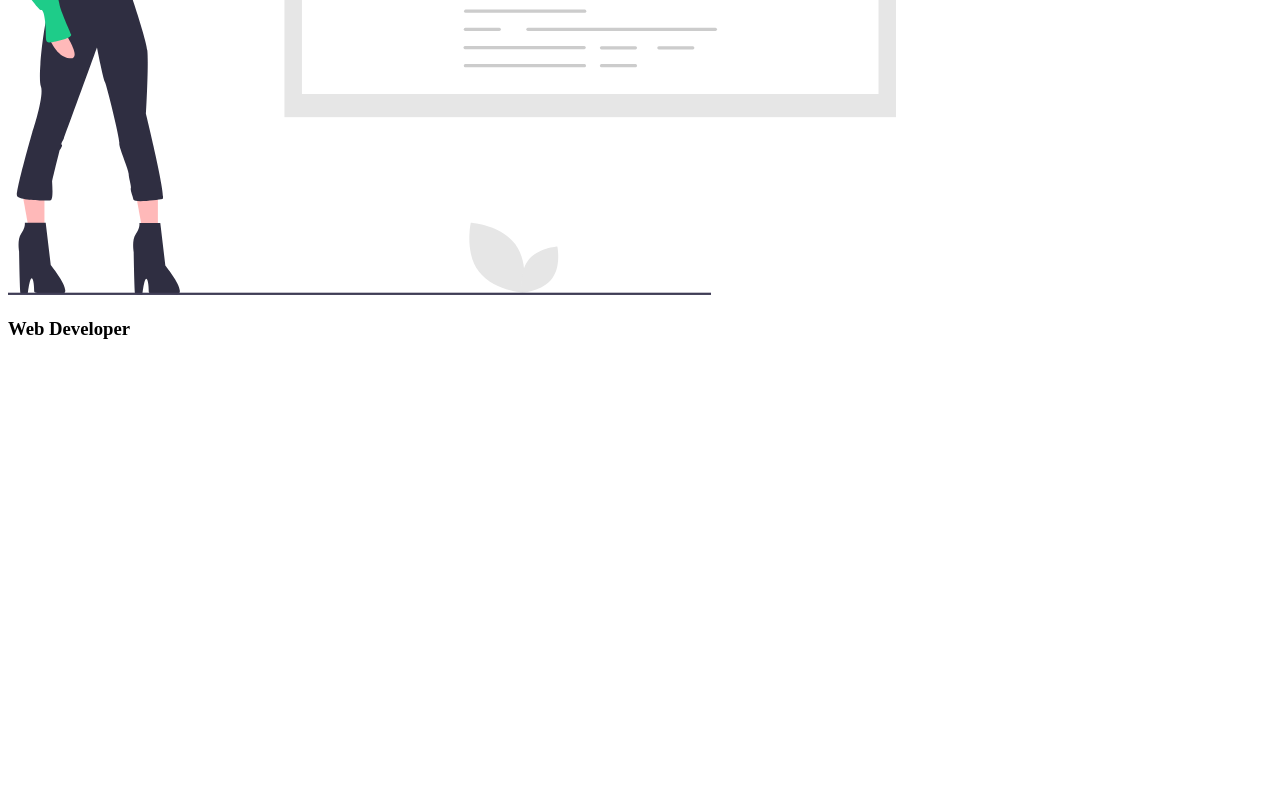
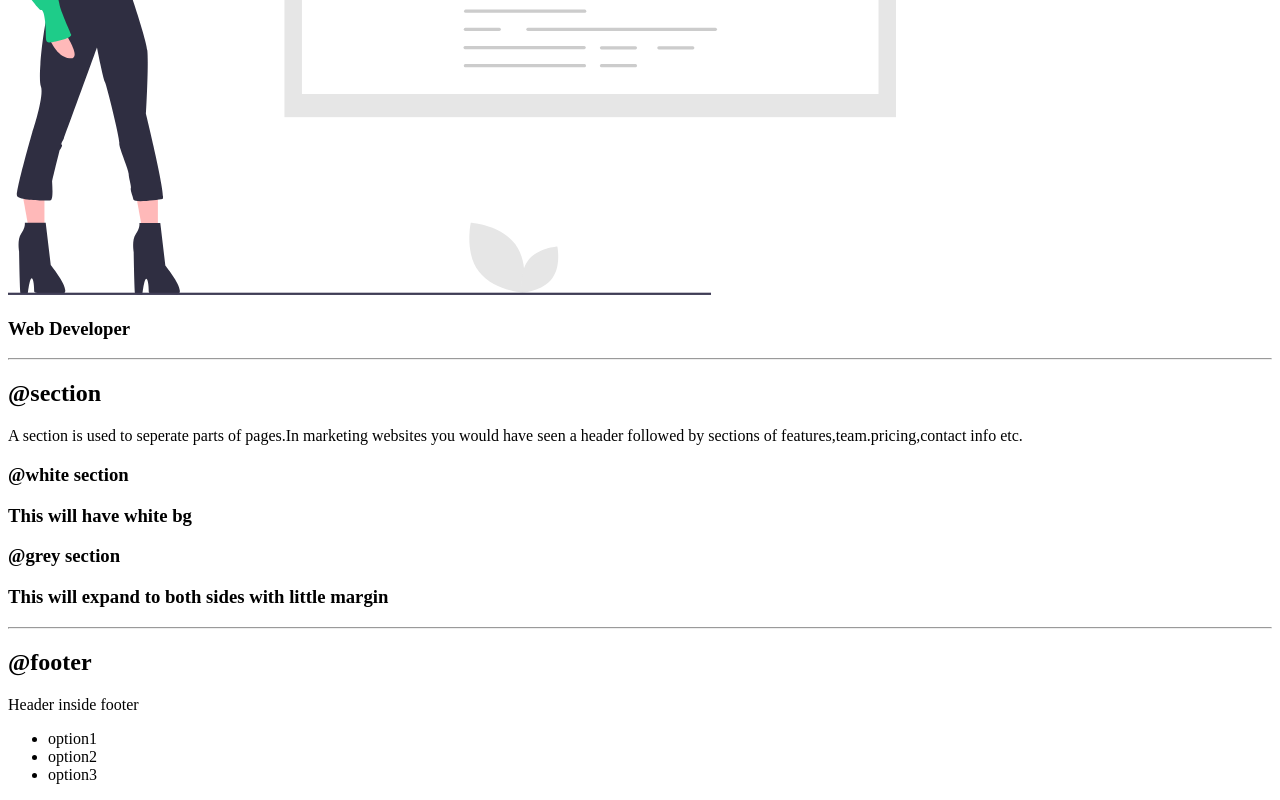
Before and after one commit to GangaPChandran/Neog-camp-lesson3, a plain HTML site: page index.html in a window 1280 px wide. Shown: the part 1715-2515 px from the top of the page. Before the commit the page ends 2321 px from the top, so only its background shows below. Drawn offline with Linux system fonts and the light colour scheme.

Commit message:
html done

```diff
--- a/index.html
+++ b/index.html
@@ -59,17 +59,27 @@
     <header>
         <img src="images/hero.svg">
          <h3>Web Developer</h3>
-
     </header>
-
-
-
-
-
-
-
-
-
-    <div style="height: 30vh;" ></div>
+    <hr>
+    <h2>@section</h2>
+    <p>A section is used to seperate parts of pages.In marketing websites you would have seen a header followed by sections of features,team.pricing,contact info etc.</p>
+    <section>
+        <h3>@white section</hr>
+         <p>This will have white bg </p>
+    </section>
+    <section>
+        <h3>@grey section</hr>
+         <p>This will expand to both sides with little margin</p>
+    </section>
+    <hr>
+    <h2>@footer</h2>
+    <footer>
+       <div>Header inside footer</div>
+       <ul>
+       <li>option1</li>
+       <li>option2</li>
+       <li>option3</li>
+       </ul>
+    </footer>
 </body>
 </html>
```
